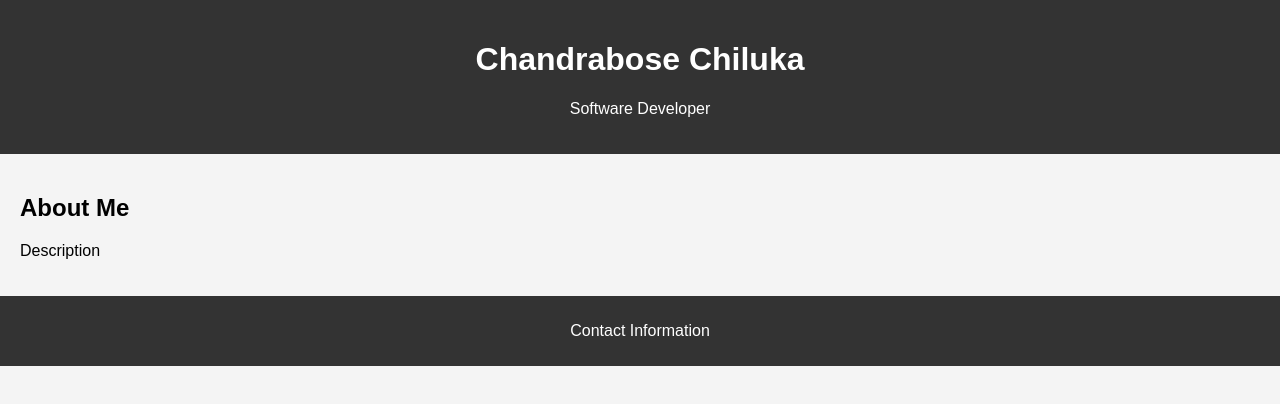
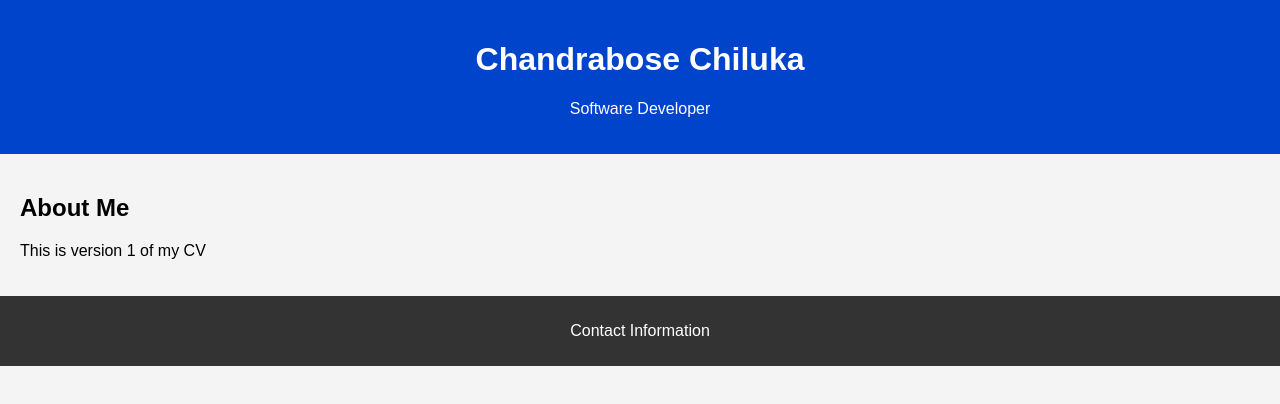
Before and after one commit to Chandrabosechiluka/CVOnDifferentVersions, a plain HTML site: page index.html in a window 1280 px wide. Drawn offline with Linux system fonts and the light colour scheme.

Commit message:
Added version 1 of CV

```diff
--- a/index.html
+++ b/index.html
@@ -13,7 +13,7 @@
     </header>
     <section>
         <h2>About Me</h2>
-        <p>Description</p>
+        <p>This is version 1 of my CV</p>
     </section>
     <footer>
         <p>Contact Information</p>
--- a/style.css
+++ b/style.css
@@ -6,7 +6,7 @@ body {
 }
 
 header {
-    background: #333;
+    background: #0044cc;
     color: #fff;
     padding: 20px;
     text-align: center;
```
